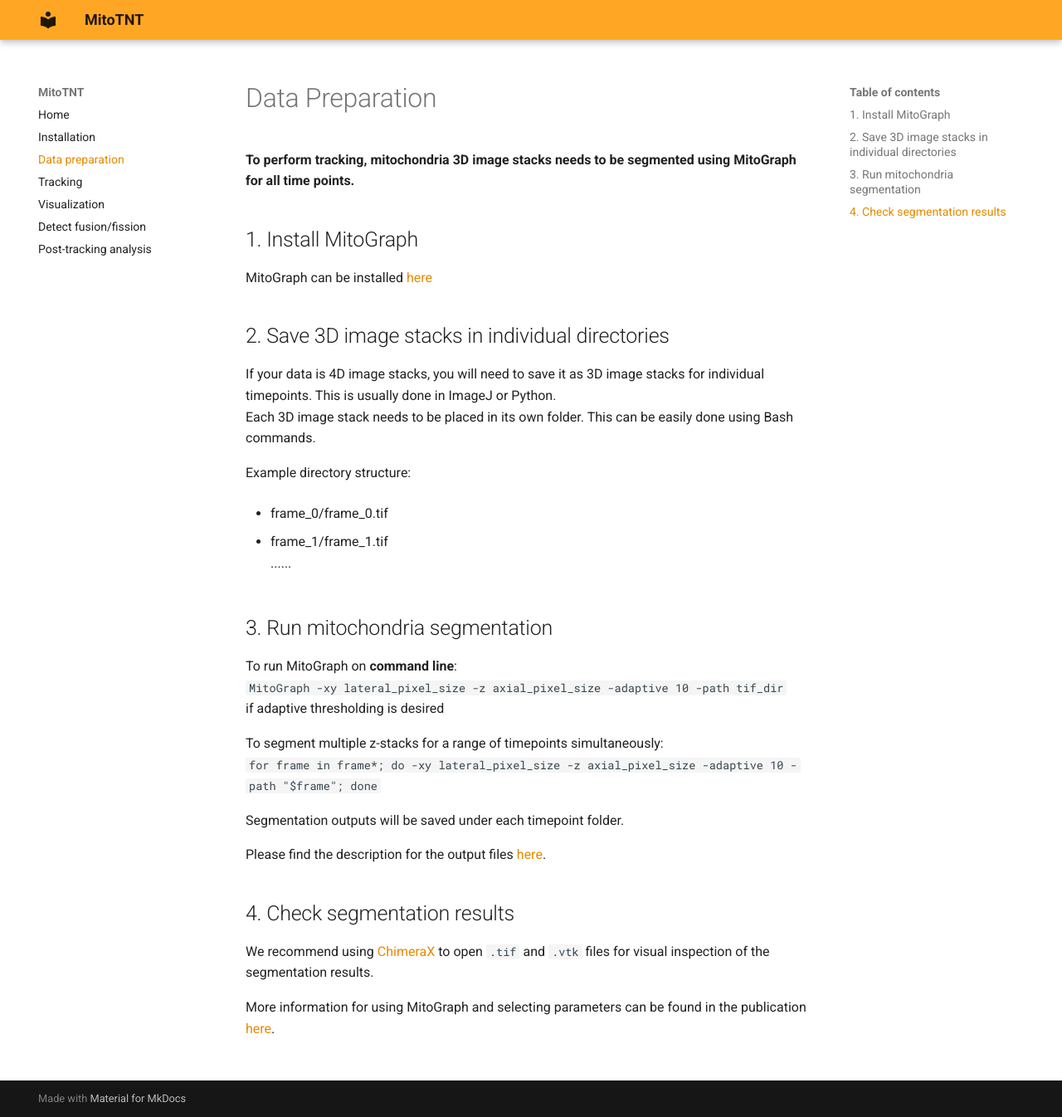
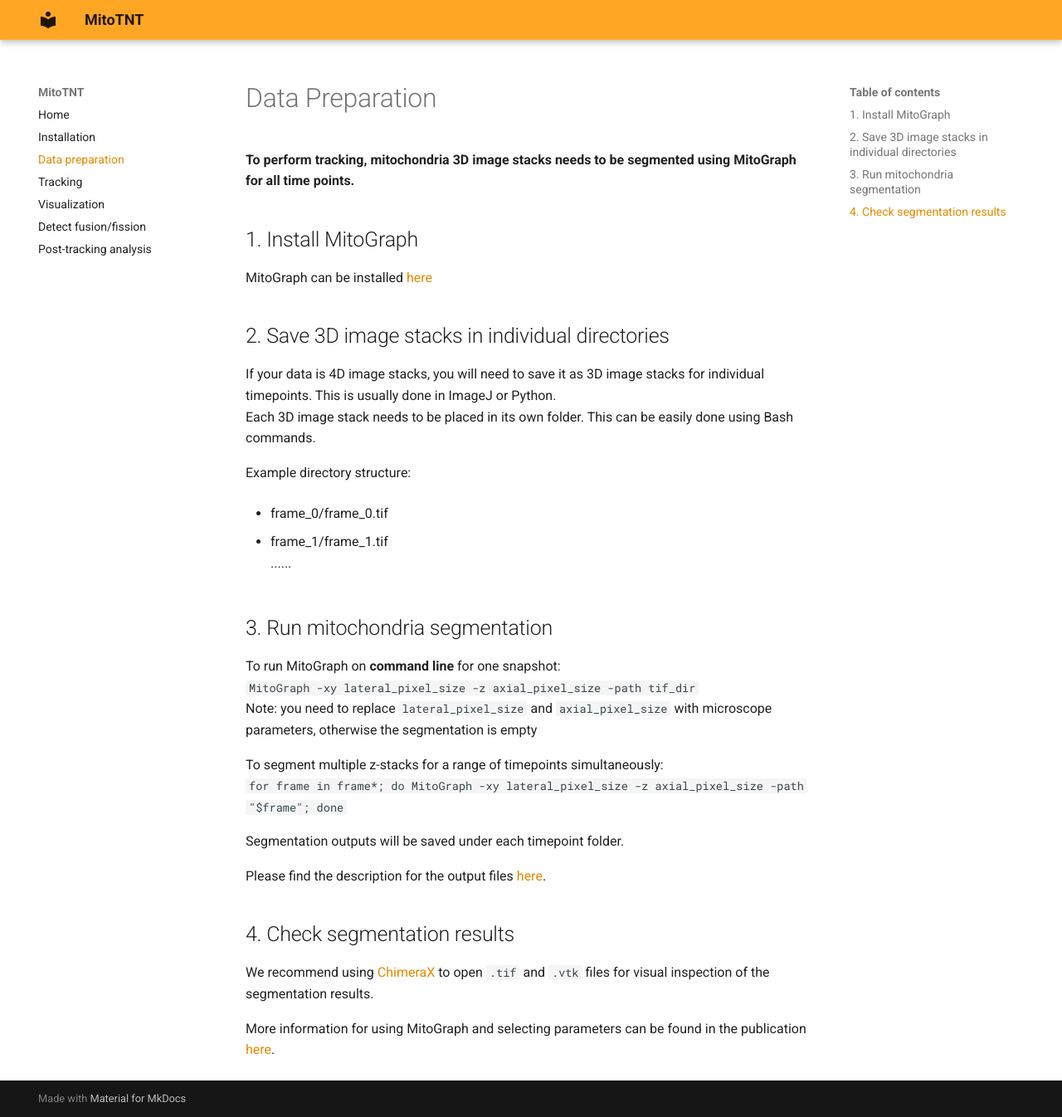
Before and after one commit to pylattice/MitoTNT, an MkDocs documentation site: the page built from docs/2_data_preparation.md, in a window 1280 px wide and 1346 px high. Shown: the whole window at 83% size. Built offline with MkDocs 1.6.1 and Material for MkDocs 9.7.7, drawn with Linux system fonts in a browser that asks for light colours.

Commit message:
Update 2_data_preparation.md

```diff
--- a/docs/2_data_preparation.md
+++ b/docs/2_data_preparation.md
@@ -16,12 +16,12 @@
   ......
 
 ## 3. Run mitochondria segmentation
-To run MitoGraph on **command line**:
-`MitoGraph -xy lateral_pixel_size -z axial_pixel_size -adaptive 10 -path tif_dir`
-if adaptive thresholding is desired
+To run MitoGraph on **command line** for one snapshot:
+`MitoGraph -xy lateral_pixel_size -z axial_pixel_size -path tif_dir`
+Note: you need to replace `lateral_pixel_size` and `axial_pixel_size` with microscope parameters, otherwise the segmentation is empty
 
 To segment multiple z-stacks for a range of timepoints simultaneously:
-`for frame in frame*; do -xy lateral_pixel_size -z axial_pixel_size -adaptive 10 -path "$frame"; done`
+`for frame in frame*; do MitoGraph -xy lateral_pixel_size -z axial_pixel_size -path "$frame"; done`
 
 Segmentation outputs will be saved under each timepoint folder.
 
```
